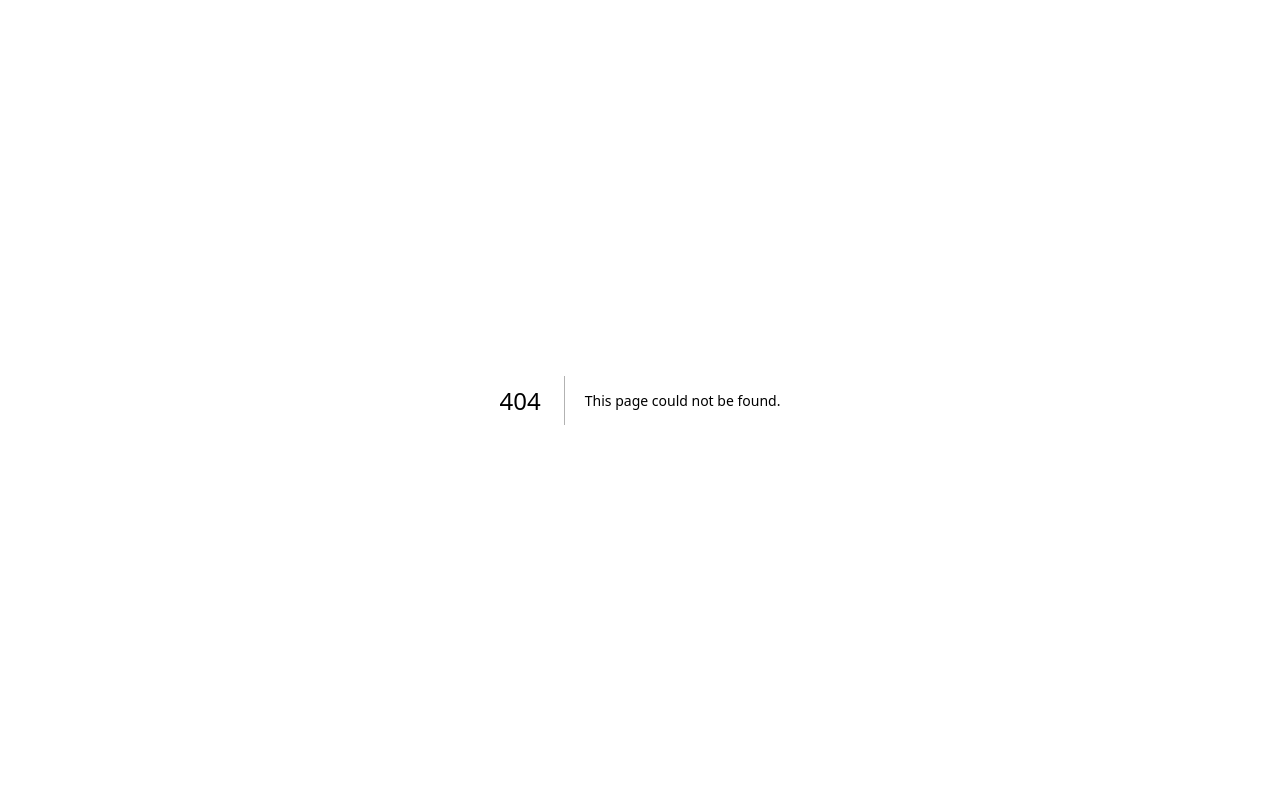
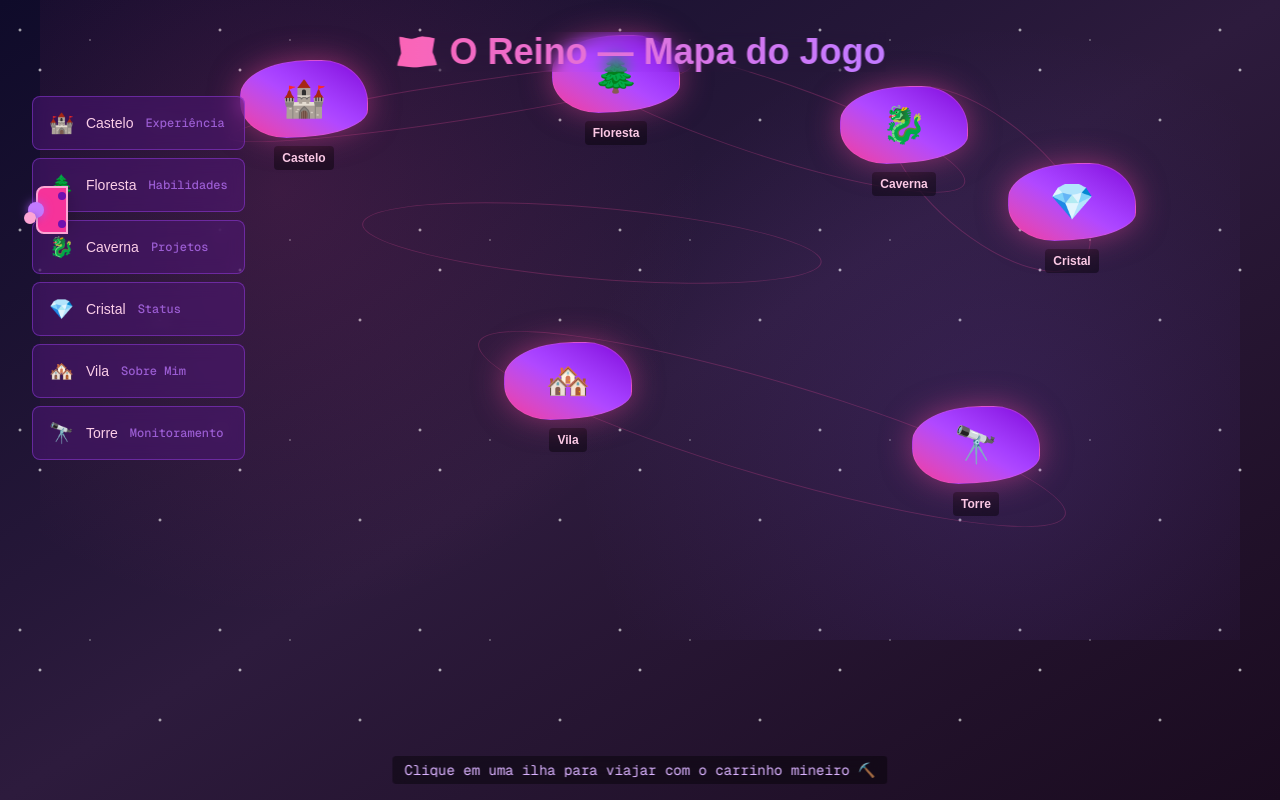
Before and after one commit to vitoriaeduardapda-cmd/devops-rpg-portfolio, a Next.js app: page /mapa-jogo in a window 1280 px wide. Before the commit this address had no page. Built offline with nearby package versions, Linux system fonts and the light colour scheme.

Commit message:
teste: mapa do reino 2D com carrinho mineiro animado

```diff
--- /dev/null
+++ b/app/mapa-jogo/page.tsx
@@ -0,0 +1,251 @@
+"use client";
+
+import { useRouter } from "next/navigation";
+import { useEffect, useRef, useState } from "react";
+import gsap from "gsap";
+
+const locais = [
+  {
+    id: "castelo",
+    nome: "Castelo",
+    label: "Experiência",
+    href: "/realm/experiencia",
+    emoji: "🏰",
+    x: 22,
+    y: 18,
+    cor: "from-pink-400 to-purple-500",
+  },
+  {
+    id: "floresta",
+    nome: "Floresta",
+    label: "Habilidades",
+    href: "/realm/habilidades",
+    emoji: "🌲",
+    x: 48,
+    y: 14,
+    cor: "from-emerald-400 to-teal-500",
+  },
+  {
+    id: "caverna",
+    nome: "Caverna",
+    label: "Projetos",
+    href: "/realm/projetos",
+    emoji: "🐉",
+    x: 72,
+    y: 22,
+    cor: "from-rose-500 to-fuchsia-600",
+  },
+  {
+    id: "cristal",
+    nome: "Cristal",
+    label: "Status",
+    href: "/realm/cristal",
+    emoji: "💎",
+    x: 86,
+    y: 34,
+    cor: "from-fuchsia-400 to-purple-600",
+  },
+  {
+    id: "vila",
+    nome: "Vila",
+    label: "Sobre Mim",
+    href: "/realm/sobre",
+    emoji: "🏘️",
+    x: 44,
+    y: 62,
+    cor: "from-amber-400 to-orange-500",
+  },
+  {
+    id: "torre",
+    nome: "Torre",
+    label: "Monitoramento",
+    href: "/realm/torre",
+    emoji: "🔭",
+    x: 78,
+    y: 72,
+    cor: "from-indigo-400 to-blue-500",
+  },
+];
+
+export default function MapaJogo() {
+  const router = useRouter();
+  const carrinhoRef = useRef<HTMLDivElement>(null);
+  const [posicaoAtual, setPosicaoAtual] = useState<{ x: number; y: number }>({
+    x: 12,
+    y: 82,
+  });
+
+  // Posições em porcentagem do container
+  const posicoes: Record<string, { x: number; y: number }> = {
+    castelo: { x: 22, y: 18 },
+    floresta: { x: 48, y: 14 },
+    caverna: { x: 72, y: 22 },
+    cristal: { x: 86, y: 34 },
+    vila: { x: 44, y: 62 },
+    torre: { x: 78, y: 72 },
+  };
+
+  useEffect(() => {
+    // Posiciona o carrinho no início
+    gsap.set(carrinhoRef.current, { x: 12, y: 82 });
+  }, []);
+
+  function viajarPara(id: string, e: React.MouseEvent) {
+    e.preventDefault();
+    e.stopPropagation();
+
+    const alvo = posicoes[id];
+    if (!alvo) return;
+
+    // Anima o carrinho mineiro até a ilha
+    gsap.to(carrinhoRef.current, {
+      x: alvo.x,
+      y: alvo.y,
+      duration: 1.6,
+      ease: "power2.inOut",
+      rotation: () => {
+        // Gira levemente na direção do movimento
+        const dx = alvo.x - posicaoAtual.x;
+        const dy = alvo.y - posicaoAtual.y;
+        return Math.atan2(dy, dx) * (180 / Math.PI) - 90;
+      },
+      onComplete: () => {
+        setPosicaoAtual(alvo);
+        // Após a animação, navega para a página do local
+        router.push(locais.find((l) => l.id === id)!.href);
+      },
+    });
+  }
+
+  return (
+    <main
+      className="relative min-h-screen overflow-hidden bg-gradient-to-br from-[#0f0b2a] via-[#2d1b3d] to-[#1a0b1f] text-white"
+    >
+      {/* Céu com estrelas sutis */}
+      <div className="absolute inset-0 opacity-20 pointer-events-none" />
+      <div
+        className="absolute inset-0 pointer-events-none"
+        style={{
+          backgroundImage:
+            "radial-gradient(2px 2px at 20px 30px, #eee, rgba(0,0,0,0)), radial-gradient(2px 2px at 40px 70px, #fff, rgba(0,0,0,0)), radial-gradient(1px 1px at 90px 40px, #ddd, rgba(0,0,0,0)), radial-gradient(2px 2px at 160px 120px, #eee, rgba(0,0,0,0))",
+          backgroundRepeat: "repeat",
+          backgroundSize: "200px 200px",
+        }}
+      />
+
+      {/* Menu lateral */}
+      <nav className="absolute top-24 left-8 z-20 flex flex-col gap-2">
+        {locais.map((local) => (
+          <button
+            key={local.id}
+            onClick={(e) => viajarPara(local.id, e)}
+            className="flex items-center gap-3 px-4 py-3 rounded-lg border border-purple-500/40 bg-purple-900/40 text-pink-200 text-sm font-medium hover:bg-purple-800/60 hover:border-pink-400/60 transition-all backdrop-blur-sm"
+          >
+            <span className="text-xl">{local.emoji}</span>
+            <span>{local.nome}</span>
+            <span className="text-xs font-mono text-purple-400/70">{local.label}</span>
+          </button>
+        ))}
+      </nav>
+
+      {/* Título */}
+      <h1 className="absolute top-8 left-1/2 -translate-x-1/2 z-20 text-3xl md:text-4xl font-bold bg-gradient-to-r from-pink-400 to-purple-400 bg-clip-text text-transparent backdrop-blur-sm">
+        🗺️ O Reino — Mapa do Jogo
+      </h1>
+
+      {/* Área do mapa */}
+      <div
+        className="relative w-full h-[80vh] max-w-[1200px] mx-auto pt-32"
+        style={{
+          // Fundo simulando mapa com nuvens (apenas CSS)
+          background:
+            "radial-gradient(circle at 20% 30%, rgba(236,72,153,0.15) 0%, transparent 40%), radial-gradient(circle at 80% 70%, rgba(139,92,246,0.15) 0%, transparent 40%)",
+        }}
+      >
+        {/* Caminhos entre ilhas (linhas sutis) */}
+        <div className="absolute inset-0 pointer-events-none">
+          {[["castelo", "floresta"], ["floresta", "caverna"], ["caverna", "cristal"], ["floresta", "vila"], ["vila", "torre"]].map(
+            ([a, b], i) => (
+              <div
+                key={i}
+                className="absolute"
+                style={{
+                  top: `${(posicoes[a].y + posicoes[b].y) / 2}%`,
+                  left: `${(posicoes[a].x + posicoes[b].x) / 2}%`,
+                  width: `${Math.abs(posicoes[a].x - posicoes[b].x) * 1.5}%`,
+                  height: `${Math.abs(posicoes[a].y - posicoes[b].y) * 1.5}%`,
+                  border: "1px solid rgba(236,72,153,0.25)",
+                  borderRadius: "50%",
+                  transform: `translate(-50%, -50%) rotate(${Math.atan2(posicoes[b].y - posicoes[a].y, posicoes[b].x - posicoes[a].x) * (180 / Math.PI)}deg)`,
+                }}
+              />
+            )
+          )}
+        </div>
+
+        {/* Ilhas */}
+        {locais.map((local) => (
+          <div
+            key={local.id}
+            className="absolute flex flex-col items-center justify-center cursor-pointer group"
+            style={{
+              left: `${local.x}%`,
+              top: `${local.y}%`,
+              transform: "translate(-50%, -50%)",
+              width: "110px",
+              height: "110px",
+            }}
+            onClick={(e) => viajarPara(local.id, e)}
+          >
+            {/* Sombra da ilha */}
+            <div
+              className="absolute inset-0 rounded-full blur-xl opacity-40"
+              style={{
+                background: `linear-gradient(135deg, ${local.cor.replace("from-", "").replace(" to-", ",")})`,
+              }}
+            />
+            {/* Ilha em si */}
+            <div
+              className="relative z-10 w-32 h-32 rounded-[60%_40%_70%_40%/50%_60%_40%_50%] bg-gradient-to-tr from-pink-500 via-purple-500 to-purple-700 shadow-[0_0_30px_rgba(236,72,153,0.5)] border border-pink-400/30 flex items-center justify-center text-4xl group-hover:scale-105 transition-transform duration-300"
+            >
+              {local.emoji}
+            </div>
+            {/* Nome da ilha */}
+            <span className="mt-2 text-xs font-bold text-pink-200 backdrop-blur-sm px-2 py-1 rounded bg-black/40 group-hover:bg-pink-500/30">
+              {local.nome}
+            </span>
+          </div>
+        ))}
+
+        {/* Carrinho mineiro */}
+        <div
+          ref={carrinhoRef}
+          className="absolute z-30 w-16 h-16 flex items-center justify-center pointer-events-none"
+          style={{
+            transform: `translate(-50%, -50%) rotate(-90deg)`,
+          }}
+        >
+          {/* Vagão do carrinho */}
+          <div className="relative w-12 h-8 bg-pink-500 rounded-t-lg shadow-lg border-2 border-pink-300">
+            {/* Caixa de minério/cristal */}
+            <div
+              className="absolute top-[-10px] left-1/2 -translate-x-1/2 w-4 h-4 bg-purple-400 rounded-full shadow-[0_0_10px_rgba(168,85,247,0.8)]"
+            />
+            {/* Rodas */}
+            <div className="absolute bottom-0 left-1 w-2 h-2 bg-purple-800 rounded-full" />
+            <div className="absolute bottom-0 right-1 w-2 h-2 bg-purple-800 rounded-full" />
+            {/* Passageira (cabelo rosa) */}
+            <div
+              className="absolute top-[-14px] left-2 w-3 h-3 bg-pink-300 rounded-full shadow-md"
+            />
+          </div>
+        </div>
+      </div>
+
+      {/* Instrução */}
+      <p className="absolute bottom-4 left-1/2 -translate-x-1/2 z-20 text-purple-300 text-sm font-mono backdrop-blur-sm px-3 py-1 rounded bg-black/40">
+        Clique em uma ilha para viajar com o carrinho mineiro ⛏️
+      </p>
+    </main>
+  );
+}
```
